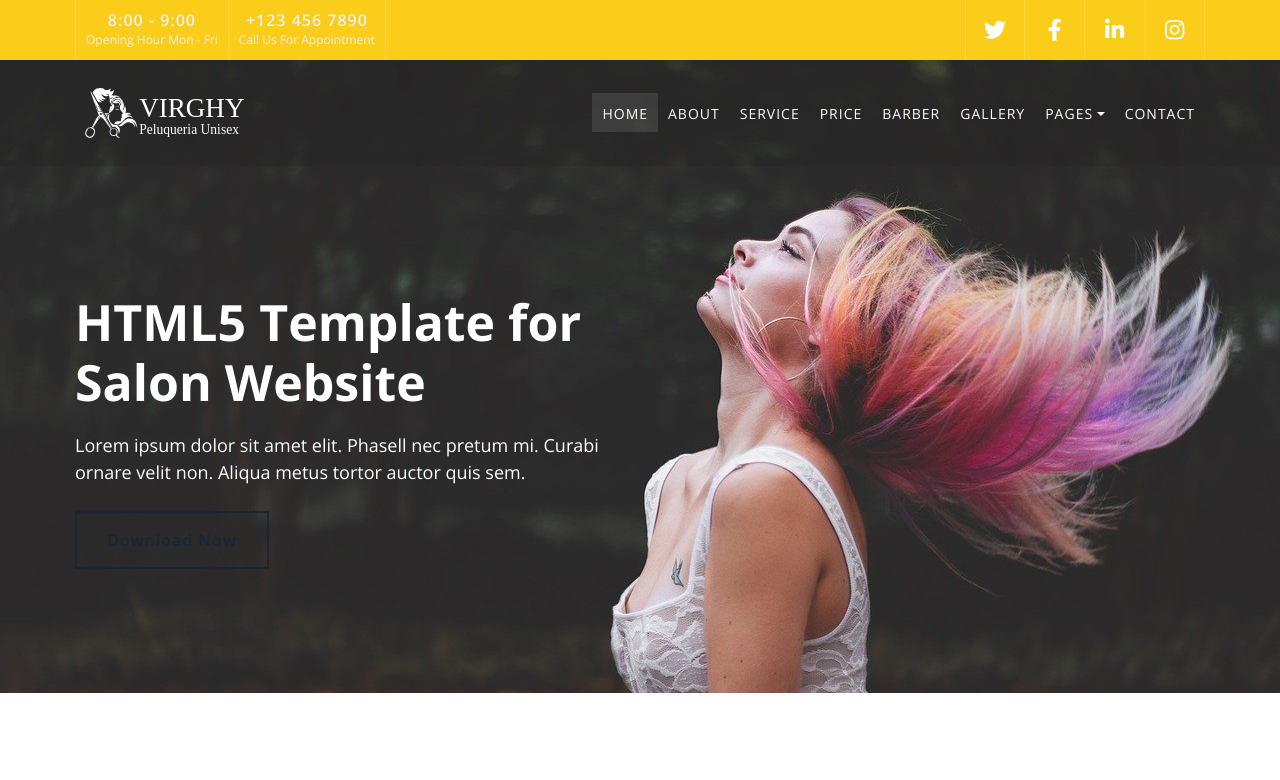
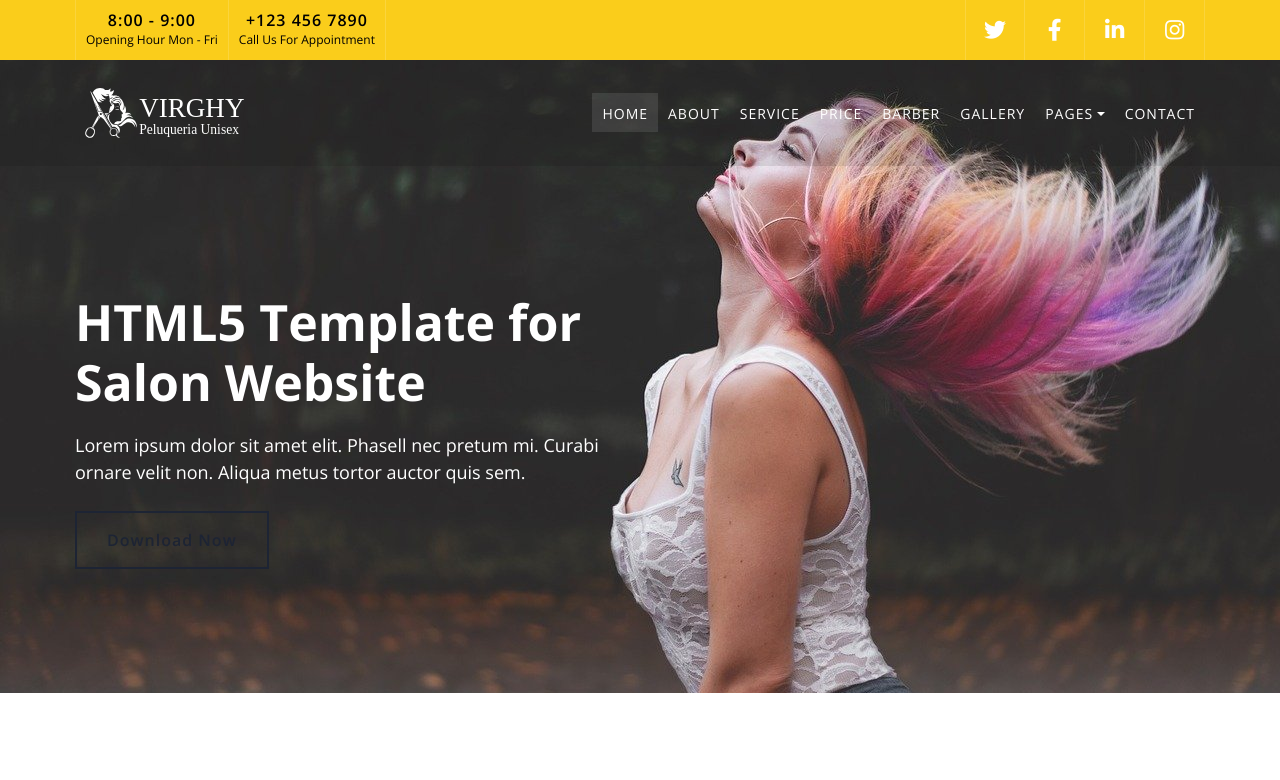
Before and after one commit to adonay753/peluqueria, a plain HTML site: page index.html in a window 1280 px wide. Shown: the top 780 px of the page. Drawn offline with nearby package versions, Linux system fonts and the light colour scheme; a script that the page names is missing.

Commit message:
background change

```diff
--- a/css/style.css
+++ b/css/style.css
@@ -104,7 +104,7 @@ a:focus {
 }
 
 .top-bar .text h2 {
-    color: #eeeeee;
+    color: #000;
     font-weight: 600;
     font-size: 16px;
     letter-spacing: 1px;
@@ -112,7 +112,7 @@ a:focus {
 }
 
 .top-bar .text p {
-    color: #eeeeee;
+    color: #000;
     font-size: 12px;
     font-weight: 400;
     margin: 0;
@@ -238,7 +238,7 @@ img{
 @media (max-width: 991.98px) {
     .navbar {
         padding: 15px;
-        background: #1d2434 !important;
+        background: #FACD1B !important;
     }
 
     .navbar a.nav-link {
@@ -263,7 +263,10 @@ img{
     width: 100%;
     margin-bottom: 45px;
     height: calc(100vh - 167px);
-    background: #D5B981 url(../img/hero.jpg);
+    background: url(../img/hero.jpg);
+    background-size: cover;
+    background-position: center;
+    background-position-y: -100px;
     overflow: visible;
 }
 
```
